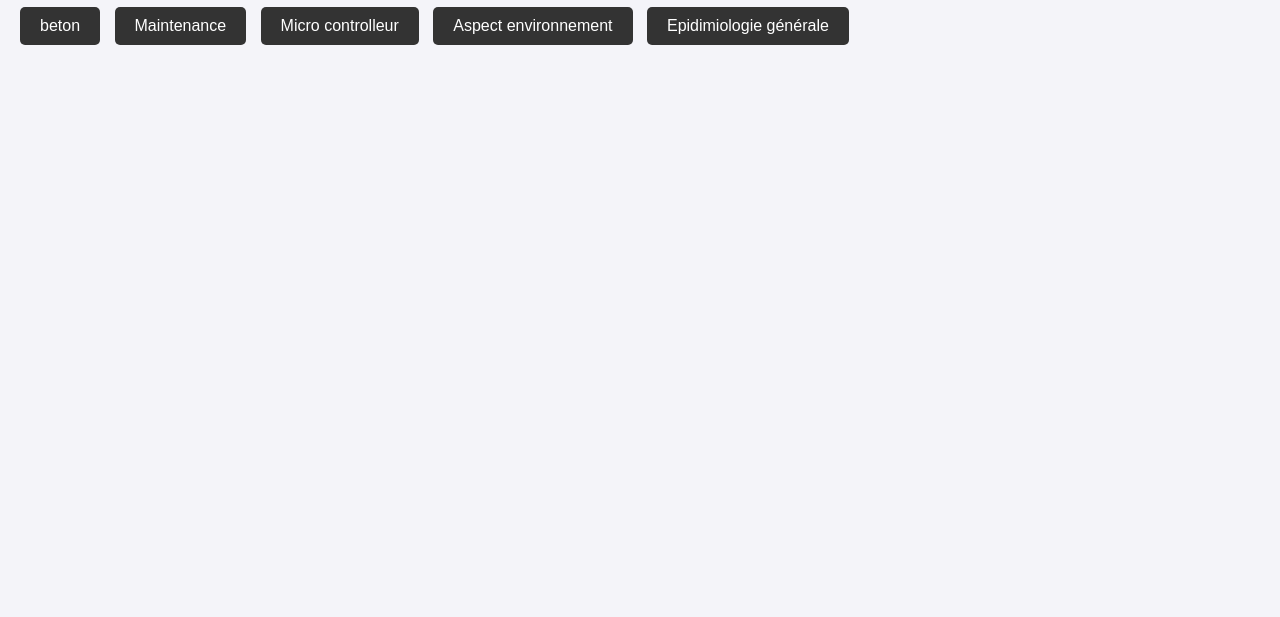
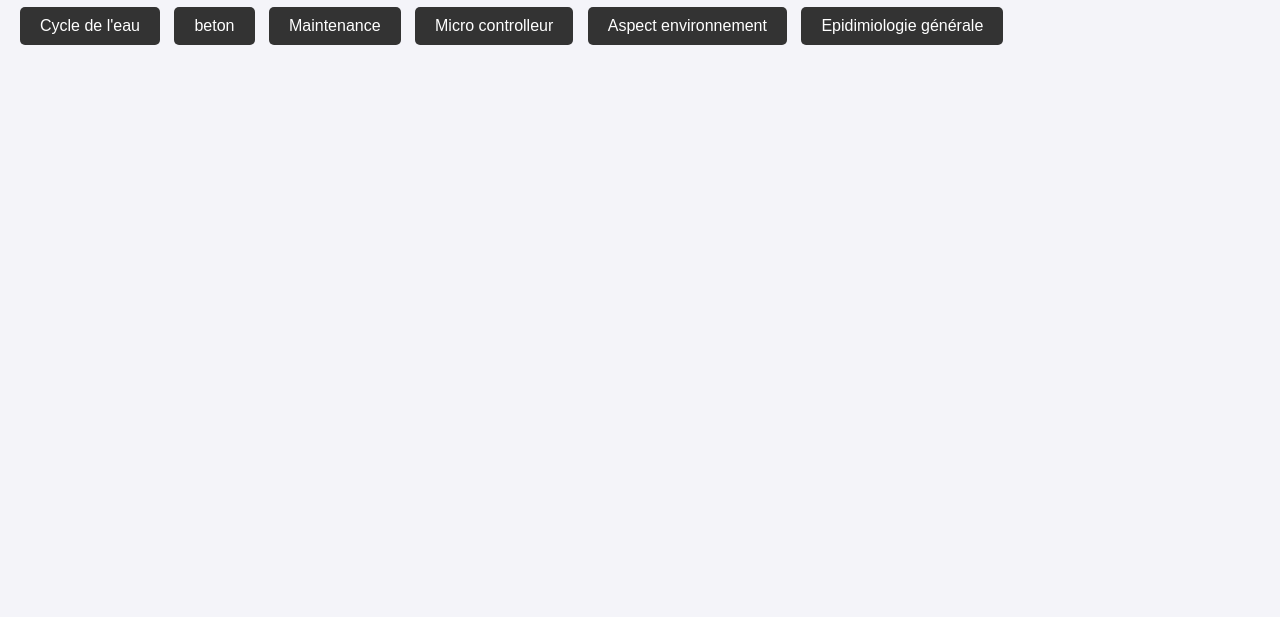
Before and after one commit to Aubrachez/QCM-Maintenance, a plain HTML site: page index.html in a window 1280 px wide. Shown: the part 183-800 px from the top of the page. Drawn offline with Linux system fonts and the light colour scheme.

Commit message:
Update index.html

```diff
--- a/index.html
+++ b/index.html
@@ -123,6 +123,7 @@
 
             </div>
         <div class="buttons">
+           <button onclick="loadJSON('cycle_eau.json')">Cycle de l'eau</button>
             <button onclick="loadJSON('beton.json')">beton</button>
             <button onclick="loadJSON('question.json')">Maintenance</button>
             <button onclick="loadJSON('question_micro.json')">Micro controlleur</button>
```
